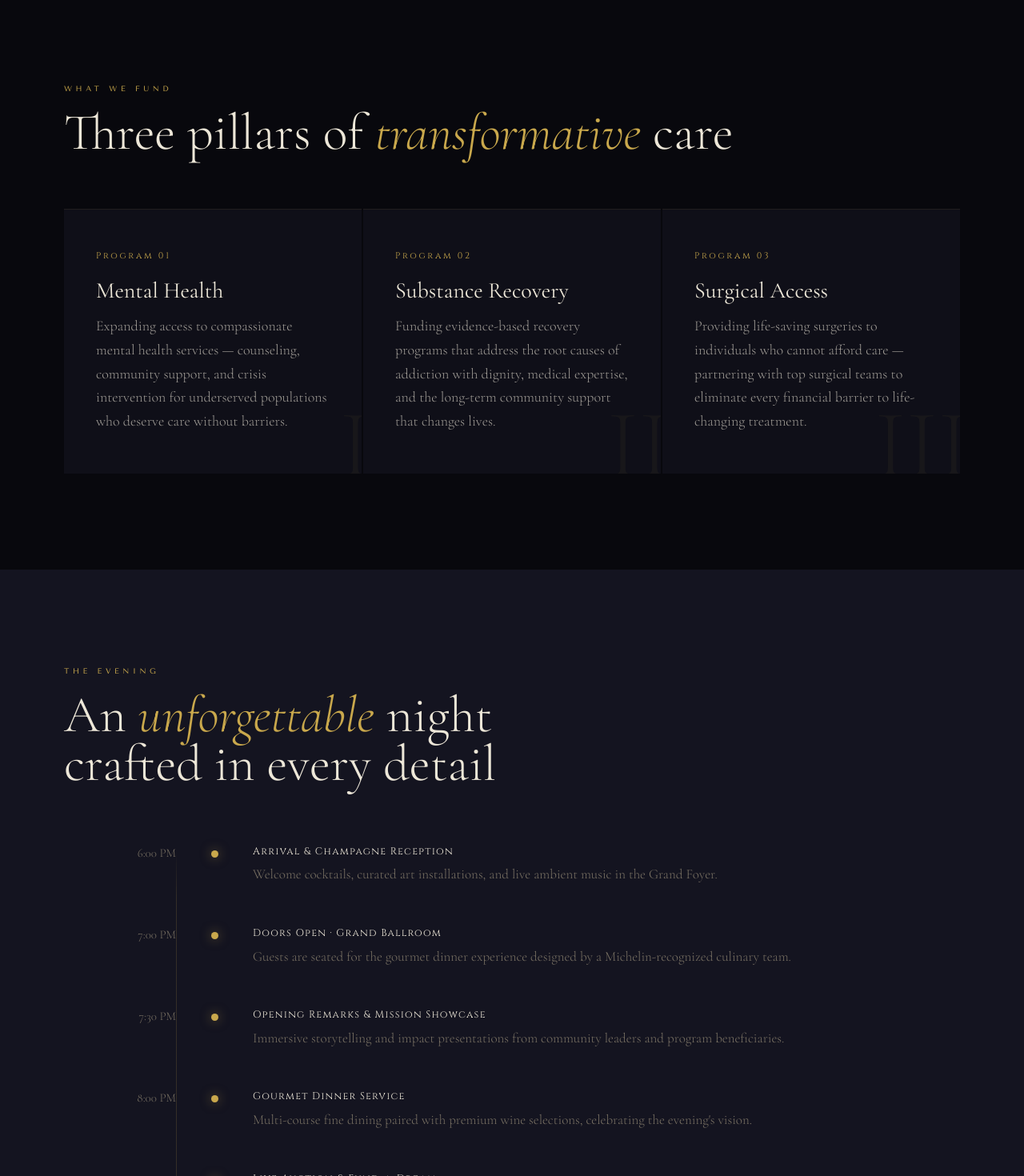
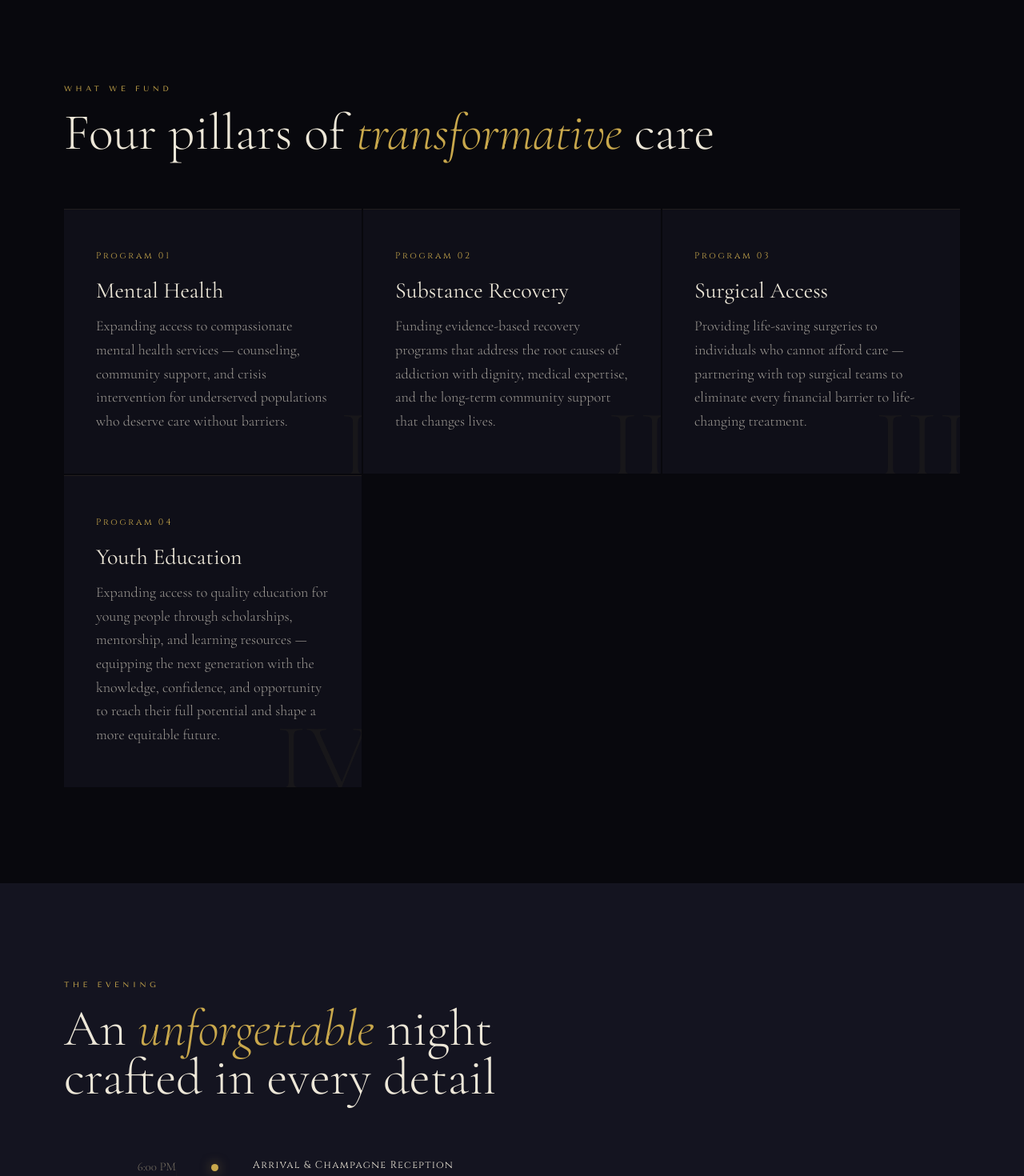
Before and after one commit to Eyoab11/illuminate-life-gala, a Next.js app: page / in a window 1280 px wide. Shown: the part 1940-3410 px from the top of the page at 80% size. Built offline with nearby package versions, Linux system fonts and the light colour scheme.

Commit message:
feat(ui): enhance styling and component functionality

```diff
--- a/components/Programs.tsx
+++ b/components/Programs.tsx
@@ -16,6 +16,12 @@ const programs = [
     ghost: 'III',
     name: 'Surgical Access',
     desc: 'Providing life-saving surgeries to individuals who cannot afford care — partnering with top surgical teams to eliminate every financial barrier to life-changing treatment.'
+  },
+  {
+    num: '04',
+    ghost: 'IV',
+    name: 'Youth Education',
+    desc: 'Expanding access to quality education for young people through scholarships, mentorship, and learning resources — equipping the next generation with the knowledge, confidence, and opportunity to reach their full potential and shape a more equitable future.'
   }
 ];
 
@@ -25,10 +31,10 @@ export default function Programs() {
       <div className="programs-inner">
         <div className="prog-header">
           <p className="sec-label reveal">What We Fund</p>
-          <h2 className="sec-title reveal">Three pillars of <em>transformative</em> care</h2>
+          <h2 className="sec-title reveal">Four pillars of <em>transformative</em> care</h2>
         </div>
         <div className="prog-grid">
-          {programs.map((prog, i) => (
+          {programs.slice(0, 3).map((prog, i) => (
             <div key={prog.num} className={`prog-card reveal ${i === 1 ? 'd1' : i === 2 ? 'd2' : ''}`}>
               <span className="prog-ghost">{prog.ghost}</span>
               <p className="prog-num">Program {prog.num}</p>
@@ -37,6 +43,14 @@ export default function Programs() {
             </div>
           ))}
         </div>
+        <div className="prog-grid-bottom">
+          <div className="prog-card prog-card--wide reveal d1">
+            <span className="prog-ghost">{programs[3].ghost}</span>
+            <p className="prog-num">Program {programs[3].num}</p>
+            <p className="prog-name">{programs[3].name}</p>
+            <p className="prog-desc">{programs[3].desc}</p>
+          </div>
+        </div>
       </div>
     </div>
   );
--- a/components/Tickets.tsx
+++ b/components/Tickets.tsx
@@ -74,8 +74,7 @@ export default function Tickets() {
               </ul>
               <button
                 onClick={() => openModal(ticket.name.replace('\n', ' '), `$${ticket.price}`)}
-                className={ticket.featured ? 'btn-primary' : 'btn-ghost'}
-                style={{ width: '100%', textAlign: 'center', border: 'none', cursor: 'pointer' }}
+                className="btn-primary tix-btn"
               >
                 <span>{ticket.featured ? 'Reserve Table' : 'Reserve Seat'}</span>
               </button>
```
Also changed, not shown: app/globals.css.
